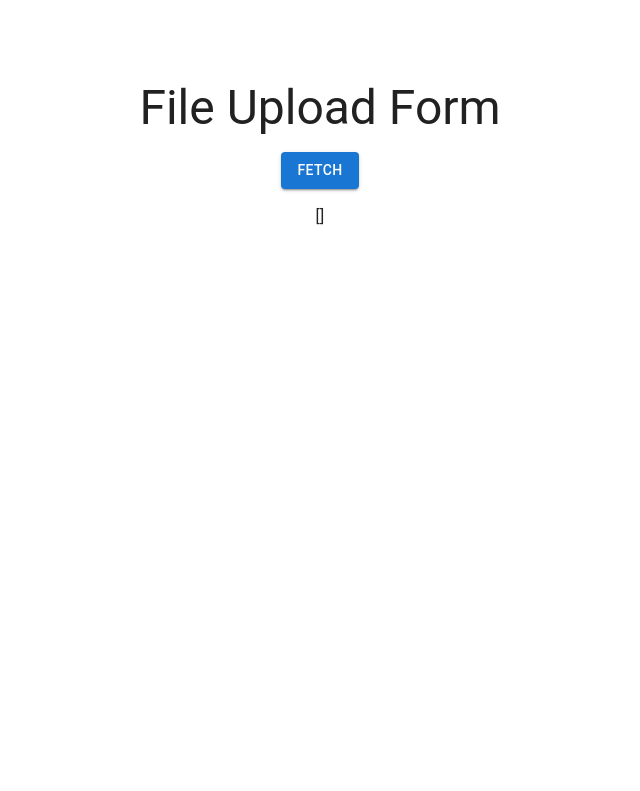
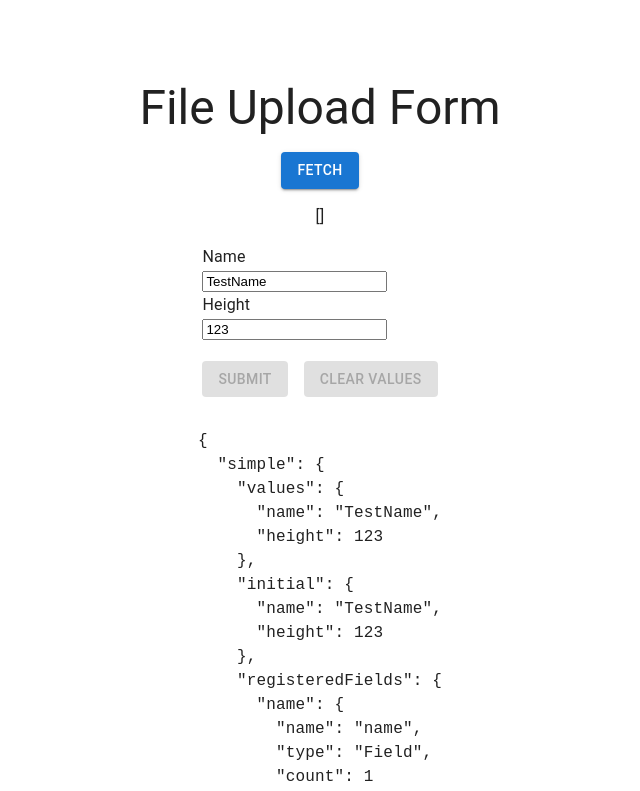
Before and after one commit to jan-cibulka/react-redux-form, a Next.js app: page / in a window 1280 px wide. Shown: the top 791 px of the page, without its empty margins (320-960 px from the left). Built offline with nearby package versions, Linux system fonts and the light colour scheme.

Commit message:
form submit

```diff
--- a/package.json
+++ b/package.json
@@ -17,6 +17,7 @@
     "react": "^17.0.2",
     "react-dom": "^17.0.2",
     "react-redux": "^7.2.0",
+    "redux-form": "^8.3.8",
     "zod": "^3.17.3"
   },
   "devDependencies": {
@@ -41,9 +42,9 @@
     "eslint-plugin-react-hooks": "^4.3.0",
     "jest": "^27.2.0",
     "jest-css-modules-transform": "^4.2.0",
+    "prettier": "^2.5.1",
     "ts-jest": "^27.0.5",
     "ts-node": "^10.2.1",
-    "typescript": "^4.3.4",
-    "prettier": "^2.5.1"
+    "typescript": "^4.3.4"
   }
 }
--- a/src/app/store.ts
+++ b/src/app/store.ts
@@ -1,24 +1,20 @@
-import { configureStore, ThunkAction, Action } from '@reduxjs/toolkit'
+import { configureStore, ThunkAction, Action } from '@reduxjs/toolkit';
+import { reducer as reduxFormReducer } from 'redux-form';
+import counterReducer from '../features/counter/counterSlice';
 
-import counterReducer from '../features/counter/counterSlice'
-
+// eslint-disable-next-line @typescript-eslint/explicit-module-boundary-types
 export function makeStore() {
   return configureStore({
-    reducer: { counter: counterReducer },
-  })
+    reducer: { counter: counterReducer, form: reduxFormReducer },
+  });
 }
 
-const store = makeStore()
+const store = makeStore();
 
-export type AppState = ReturnType<typeof store.getState>
+export type AppState = ReturnType<typeof store.getState>;
 
-export type AppDispatch = typeof store.dispatch
+export type AppDispatch = typeof store.dispatch;
 
-export type AppThunk<ReturnType = void> = ThunkAction<
-  ReturnType,
-  AppState,
-  unknown,
-  Action<string>
->
+export type AppThunk<ReturnType = void> = ThunkAction<ReturnType, AppState, unknown, Action<string>>;
 
-export default store
+export default store;
--- a/src/components/Form.tsx
+++ b/src/components/Form.tsx
@@ -1,5 +1,51 @@
-const Form = (): JSX.Element => {
-  return <h1>Form</h1>;
+import { Box, Button } from '@mui/material';
+import React, { useCallback } from 'react';
+import { Field, reduxForm } from 'redux-form';
+import { submitFileInfo } from '../features/counter/form/formApi';
+import { SubmitFileInfoSchema } from '../model/schema';
+
+const SimpleForm = props => {
+  const { handleSubmit, pristine, reset, submitting } = props;
+
+  const submit = useCallback(async values => {
+    console.log(values);
+    const safeValues = SubmitFileInfoSchema.safeParse(values);
+    if (safeValues.success) {
+      const result = await submitFileInfo(safeValues.data);
+      console.log(result);
+    } else {
+      console.log(safeValues['error']);
+    }
+  }, []);
+
+  return (
+    <form onSubmit={handleSubmit(submit)}>
+      <Box>
+        <label>Name</label>
+        <div>
+          <Field name="name" component="input" type="text" placeholder="Name" />
+        </div>
+      </Box>
+      <Box>
+        <label>Height</label>
+        <div>
+          <Field name="height" component="input" type="number" parse={value => Number(value)} />
+        </div>
+      </Box>
+
+      <Box sx={{ mt: 5, display: 'flex', gap: 4 }}>
+        <Button variant="contained" color="primary" type="submit" disabled={pristine || submitting}>
+          Submit
+        </Button>
+        <Button variant="contained" color="warning" type="button" disabled={pristine || submitting} onClick={reset}>
+          Clear Values
+        </Button>
+      </Box>
+    </form>
+  );
 };
 
-export default Form;
+export default reduxForm({
+  form: 'simple',
+  initialValues: { name: 'TestName', height: 123 },
+})(SimpleForm);
--- a/src/components/Table.tsx
+++ b/src/components/Table.tsx
@@ -1,5 +1,9 @@
+import { useSelector } from 'react-redux';
+import { AppState } from '../app/store';
+
 const Table = (): JSX.Element => {
-  return <p>table</p>;
+  const form = useSelector((state: AppState) => state.form);
+  return <pre>{JSON.stringify(form, undefined, 2)}</pre>;
 };
 
 export default Table;
--- a/src/features/counter/form/formApi.ts
+++ b/src/features/counter/form/formApi.ts
@@ -1,25 +1,33 @@
-import { FetchDataSchema, FileUpload } from '../../../model/FileUploadModel';
+import {
+  FetchStoredFilesResponseSchema,
+  FetchStoredFilesResponseBody,
+  SubmitFileInfoRequestBody,
+  SubmitFileInfoResponseBody,
+  SubmitFileInfoResponseSchema,
+} from '../../../model/schema';
 
 const apiUrl = 'https://my-app-yikvv.ondigitalocean.app';
 
-export type FetchResult = {
-  data: FileUpload[];
+export type FetchResultResponse = {
+  data: FetchStoredFilesResponseBody;
+  result: ApiCallResult;
+};
+
+export type SubmitFileInfoResponse = {
+  data: SubmitFileInfoResponseBody;
   result: ApiCallResult;
 };
 
 export type ApiCallResult = 'success' | 'failure';
 
-export async function fetchData(): Promise<FetchResult> {
+export async function fetchStoredFiles(): Promise<FetchResultResponse> {
   try {
-    console.log('will fetch');
-
     const response = await fetch(`${apiUrl}/data`, {
       method: 'GET',
     });
 
     const result = await response.json();
-
-    const parsedResult = FetchDataSchema.safeParse(result);
+    const parsedResult = FetchStoredFilesResponseSchema.safeParse(result);
 
     if (parsedResult.success) {
       return { data: parsedResult.data, result: 'success' };
@@ -30,3 +38,25 @@ export async function fetchData(): Promise<FetchResult> {
 
   return { data: [], result: 'failure' };
 }
+
+export async function submitFileInfo(data: SubmitFileInfoRequestBody): Promise<SubmitFileInfoResponse> {
+  try {
+    console.log('will submit', data);
+    const response = await fetch(`${apiUrl}/submit`, {
+      method: 'POST',
+      headers: { 'Content-Type': 'application/json' },
+      body: JSON.stringify(data),
+    });
+
+    const result = await response.json();
+    const parsedResult = SubmitFileInfoResponseSchema.safeParse(result);
+
+    if (parsedResult.success) {
+      return { data: parsedResult.data, result: 'success' };
+    }
+  } catch (error) {
+    console.log(error);
+  }
+
+  return { data: {}, result: 'failure' };
+}
--- a/src/model/FileUploadModel.ts
+++ /dev/null
@@ -1,15 +0,0 @@
-import { z } from 'zod';
-
-const FileUploadSchema = z.object({
-  name: z.string(),
-  height: z.number(),
-  file: z.string(),
-});
-
-const FetchDataSchema = z.array(FileUploadSchema);
-
-type FileUpload = z.infer<typeof FileUploadSchema>;
-type FetchData = z.infer<typeof FetchDataSchema>;
-
-export { FileUploadSchema, FetchDataSchema };
-export type { FileUpload, FetchData };
--- /dev/null
+++ b/src/model/schema.ts
@@ -0,0 +1,54 @@
+import { z } from 'zod';
+
+//schemas
+const StoredFileSchema = z.object({
+  name: z.string(),
+  height: z.number(),
+  file: z.string(),
+});
+
+const FetchStoredFilesResponseSchema = z.array(StoredFileSchema);
+
+const SubmitFileInfoSchema = z.object({
+  name: z.string(),
+  height: z.number(),
+});
+
+const SubmitFileInfoResponseSchema = z.object({
+  uploadId: z.string(),
+});
+
+const UploadFileSchema = z.object({
+  file: z.any(),
+});
+
+const UploadFileResponseSchema = z.object({
+  result: z.boolean(),
+});
+
+//request body types
+type SubmitFileInfoRequestBody = z.infer<typeof SubmitFileInfoSchema>;
+type SubmitFileInfoResponseBody = z.infer<typeof SubmitFileInfoResponseSchema>;
+type UploadFileRequestBody = z.infer<typeof UploadFileSchema>;
+type UploadFileResponseBody = z.infer<typeof UploadFileResponseSchema>;
+type FetchStoredFilesResponseBody = z.infer<typeof FetchStoredFilesResponseSchema>;
+
+// other types
+type StoredFile = z.infer<typeof StoredFileSchema>;
+
+export {
+  SubmitFileInfoSchema,
+  SubmitFileInfoResponseSchema,
+  StoredFileSchema,
+  UploadFileSchema,
+  UploadFileResponseSchema,
+  FetchStoredFilesResponseSchema,
+};
+export type {
+  SubmitFileInfoRequestBody,
+  SubmitFileInfoResponseBody,
+  UploadFileRequestBody,
+  UploadFileResponseBody,
+  FetchStoredFilesResponseBody,
+  StoredFile,
+};
--- a/src/pages/index.tsx
+++ b/src/pages/index.tsx
@@ -1,14 +1,16 @@
-import { Box, Button, Table, Typography } from '@mui/material';
+import { Box, Button, Typography } from '@mui/material';
 import type { NextPage } from 'next';
 import Head from 'next/head';
 import { useCallback, useState } from 'react';
-import { fetchData } from '../features/counter/form/formApi';
+import Form from '~/src/components/Form';
+import Table from '../components/Table';
+import { fetchStoredFiles } from '../features/counter/form/formApi';
 
 const IndexPage: NextPage = (): JSX.Element => {
   const [data, setData] = useState([]);
 
   const handleFetchClick = useCallback(async () => {
-    const { data, result } = await fetchData();
+    const { data, result } = await fetchStoredFiles();
 
     setData(data);
     console.log(data, result);
@@ -29,6 +31,7 @@ const IndexPage: NextPage = (): JSX.Element => {
           </Button>
         </Box>
         <Box>{JSON.stringify(data)}</Box>
+        <Form />
         <Table />
       </Box>
     </Box>
```
Also changed, not shown: src/app/hooks.ts (+27 -24 lines), src/features/counter/counterSlice.ts (+30 -32 lines), tsconfig.json (+8 -14 lines), 1 other file (tests, documents, lock files or other folders).
